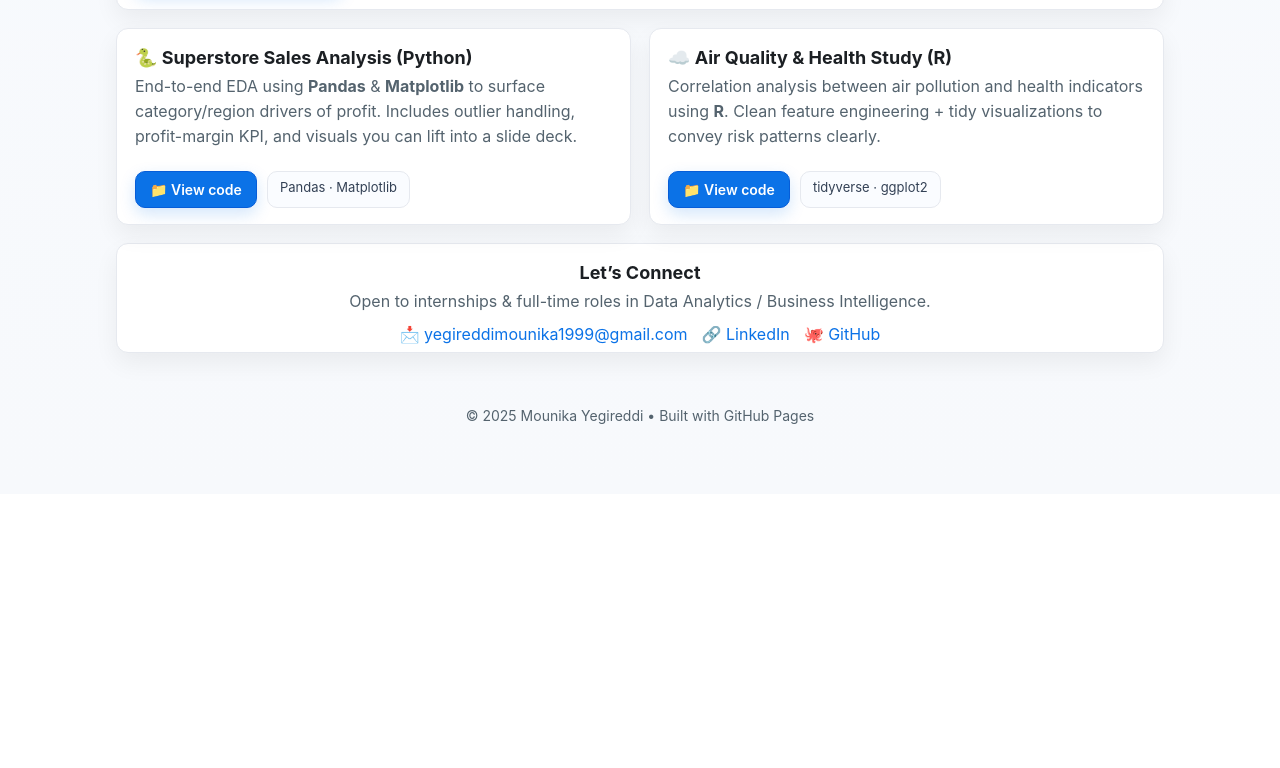
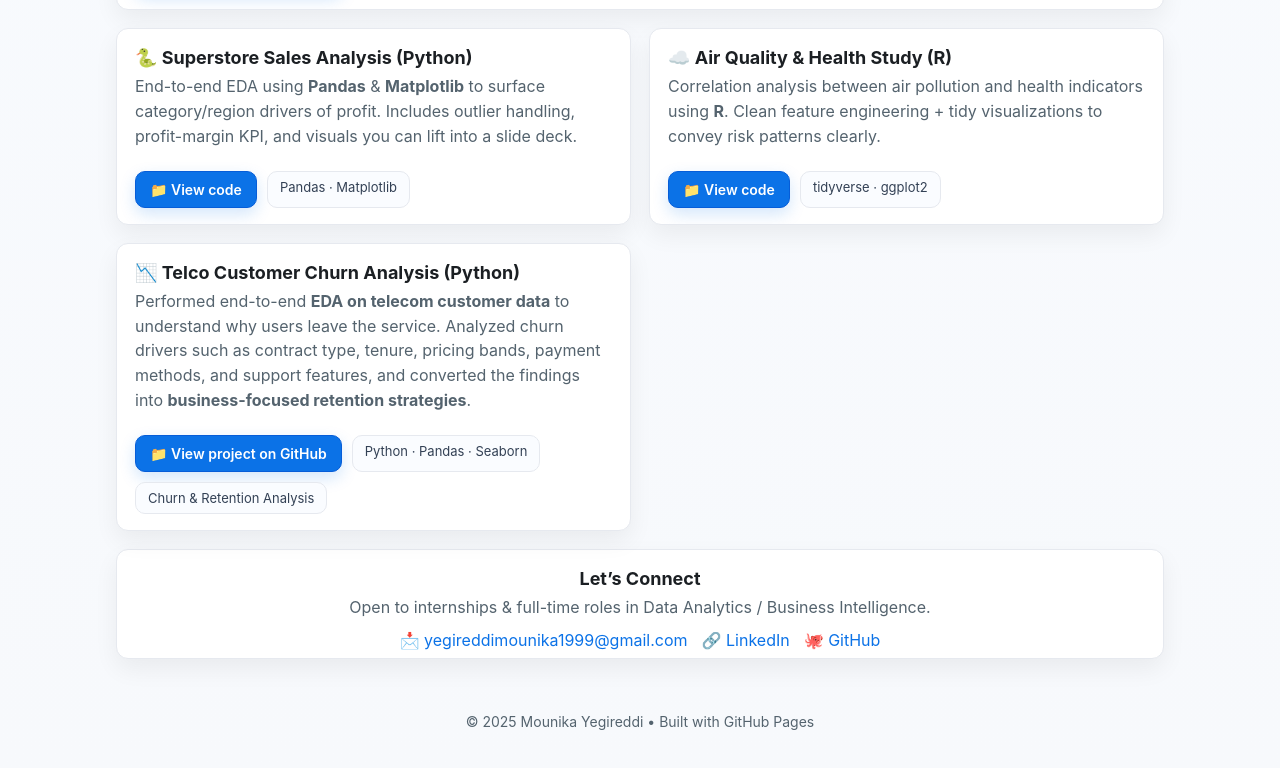
Before and after one commit to Mounika24-dotcom/Data-Analyst-Portfolio, a plain HTML site: page index.html in a window 1280 px wide. Shown: the part 1399-2167 px from the top of the page. Before the commit the page ends 1893 px from the top, so only its background shows below. Drawn offline with Linux system fonts and the light colour scheme.

Commit message:
Update portfolio – added Telco Churn project card

```diff
--- a/index.html
+++ b/index.html
@@ -467,6 +467,27 @@
           <span class="pill">tidyverse · ggplot2</span>
         </footer>
       </article>
+
+      <!-- Telco Churn Python EDA -->
+      <article class="card card--half">
+        <div class="card-body">
+          <h3>📉 Telco Customer Churn Analysis (Python)</h3>
+          <p>
+            Performed end-to-end <strong>EDA on telecom customer data</strong> to understand
+            why users leave the service. Analyzed churn drivers such as contract type,
+            tenure, pricing bands, payment methods, and support features, and converted
+            the findings into <strong>business-focused retention strategies</strong>.
+          </p>
+        </div>
+        <footer>
+          <a class="btn" href="https://github.com/Mounika24-dotcom/Data-Analyst-Portfolio/tree/main/Telco_Churn_Python_Analysis" target="_blank" rel="noopener">
+            📁 View project on GitHub
+          </a>
+          <span class="pill">Python · Pandas · Seaborn</span>
+          <span class="pill">Churn & Retention Analysis</span>
+        </footer>
+      </article>
+
     </section>
 
     <!-- CONTACT -->
```
